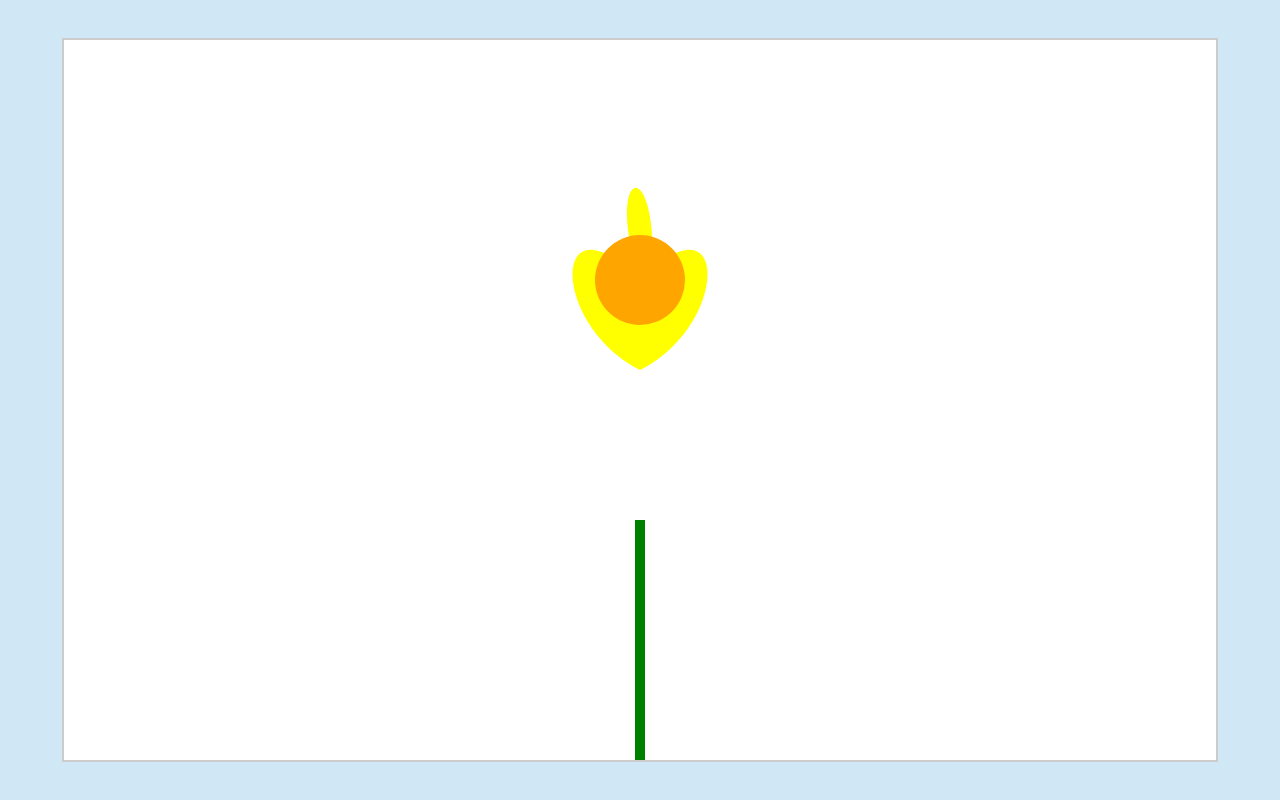
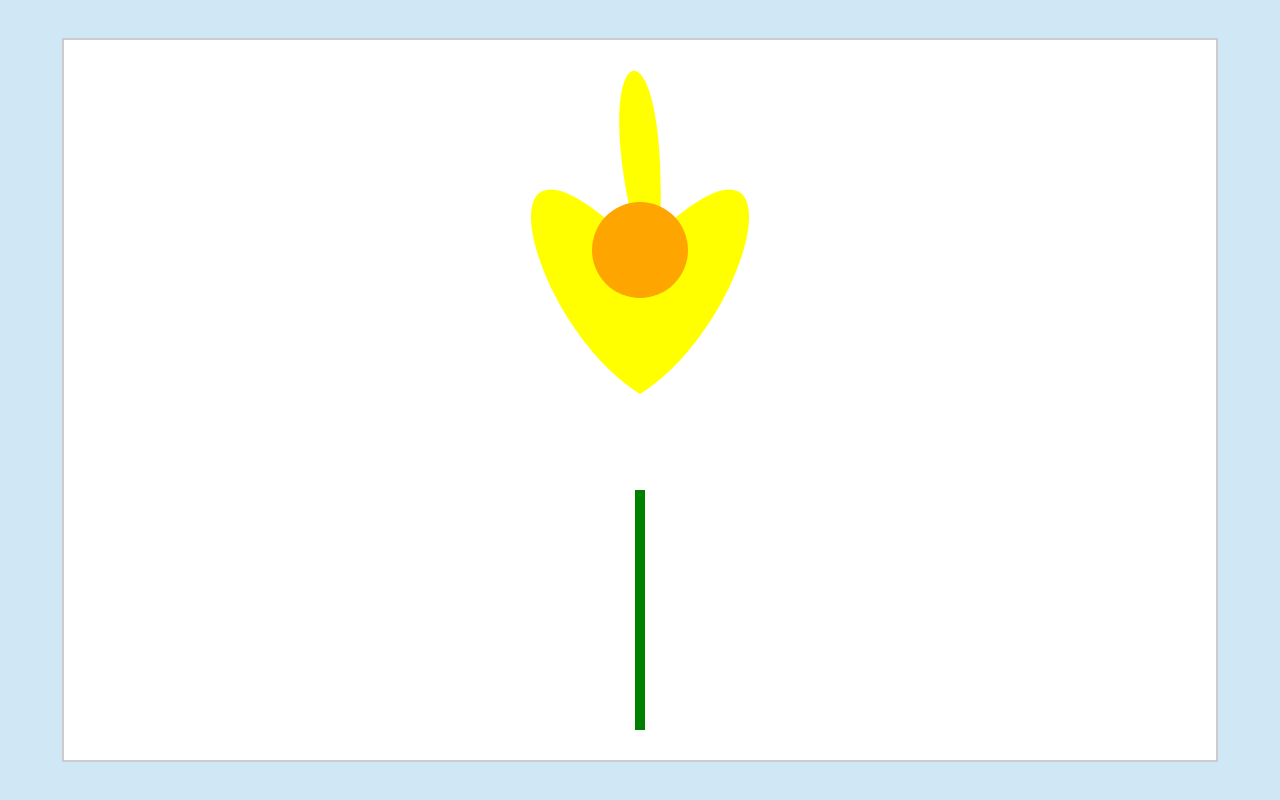
Before and after one commit to GaboMartinezC/GaboMartinezC.github.io, a plain HTML site: page flwr.html in a window 1280 px wide. Drawn offline with Linux system fonts and the light colour scheme.

Commit message:
Actualizar flwr.html

```diff
--- a/flwr.html
+++ b/flwr.html
@@ -3,7 +3,7 @@
 <head>
     <meta charset="UTF-8">
     <meta name="viewport" content="width=device-width, initial-scale=1.0">
-    <title>tqm ta</title>
+    <title>Tulipán Amarillo Detallado</title>
     <style>
         body {
             display: flex;
@@ -11,7 +11,7 @@
             align-items: center;
             height: 100vh;
             margin: 0;
-            background-color: #d0e7f5; /* Fondo azul suave para armonizar */
+            background-color: #d0e7f5; /* Fondo azul suave */
         }
         canvas {
             background-color: white;
@@ -40,8 +40,8 @@
         function drawFlower(step) {
             ctx.clearRect(0, 0, canvas.width, canvas.height);
             const centerX = canvas.width / 2;
-            const centerY = canvas.height / 2 + canvas.height / 6;  // Ajustar la posición hacia abajo
-            const petalRadius = Math.min(canvas.width, canvas.height) / 8;  // Tamaño proporcional
+            const centerY = canvas.height / 2 + canvas.height / 8;  // Ajustar la posición hacia abajo
+            const petalRadius = Math.min(canvas.width, canvas.height) / 5;  // Flor más grande
             const stemHeight = canvas.height / 3;
 
             // Dibujar el tallo
@@ -58,33 +58,33 @@
 
             // Dibujar el centro de la flor al final
             if (step >= 5) {
-                drawFlowerCenter(centerX, centerY - stemHeight, petalRadius / 2);
+                drawFlowerCenter(centerX, centerY - stemHeight, petalRadius / 3);  // Centro más pequeño
             }
 
             // Incrementar el paso para la animación
             if (step < 6) {
-                setTimeout(() => requestAnimationFrame(() => drawFlower(step + 1)), 500);  // Animación más lenta
+                setTimeout(() => requestAnimationFrame(() => drawFlower(step + 1)), 500);  // Animación lenta
             }
         }
 
-        // Función para dibujar un pétalo estilo tulipán
+        // Función para dibujar un pétalo estilo tulipán con más detalle
         function drawTulipPetal(x, y, radius, position) {
             ctx.beginPath();
             if (position === 1) {
                 ctx.moveTo(x, y); // Pétalo izquierdo
-                ctx.bezierCurveTo(x - radius, y - radius, x - radius, y + radius / 2, x, y + radius);
+                ctx.bezierCurveTo(x - radius * 1.2, y - radius * 1.2, x - radius * 0.8, y + radius / 2, x, y + radius);
             } else if (position === 2) {
                 ctx.moveTo(x, y); // Pétalo central
-                ctx.bezierCurveTo(x - radius / 2, y - radius * 1.5, x + radius / 2, y - radius * 1.5, x, y + radius);
+                ctx.bezierCurveTo(x - radius * 0.5, y - radius * 1.8, x + radius * 0.5, y - radius * 1.8, x, y + radius);
             } else {
                 ctx.moveTo(x, y); // Pétalo derecho
-                ctx.bezierCurveTo(x + radius, y - radius, x + radius, y + radius / 2, x, y + radius);
+                ctx.bezierCurveTo(x + radius * 1.2, y - radius * 1.2, x + radius * 0.8, y + radius / 2, x, y + radius);
             }
             ctx.fillStyle = 'yellow';
             ctx.fill();
         }
 
-        // Función para dibujar el centro de la flor
+        // Función para dibujar el centro de la flor (más pequeño)
         function drawFlowerCenter(x, y, radius) {
             ctx.beginPath();
             ctx.arc(x, y, radius, 0, Math.PI * 2, false);
@@ -92,7 +92,7 @@
             ctx.fill();
         }
 
-        // Función para dibujar el tallo
+        // Función para dibujar el tallo (pegado a la flor)
         function drawStem(x, y, height) {
             ctx.beginPath();
             ctx.moveTo(x, y);
```
